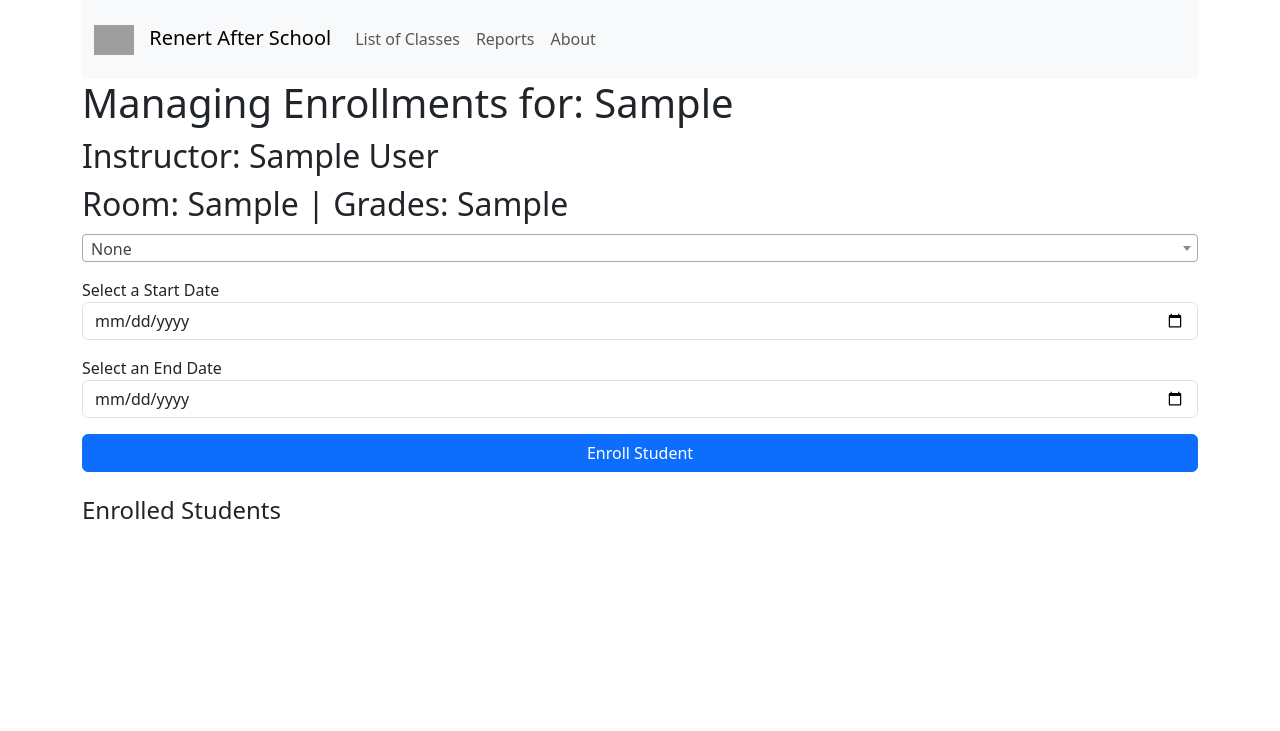
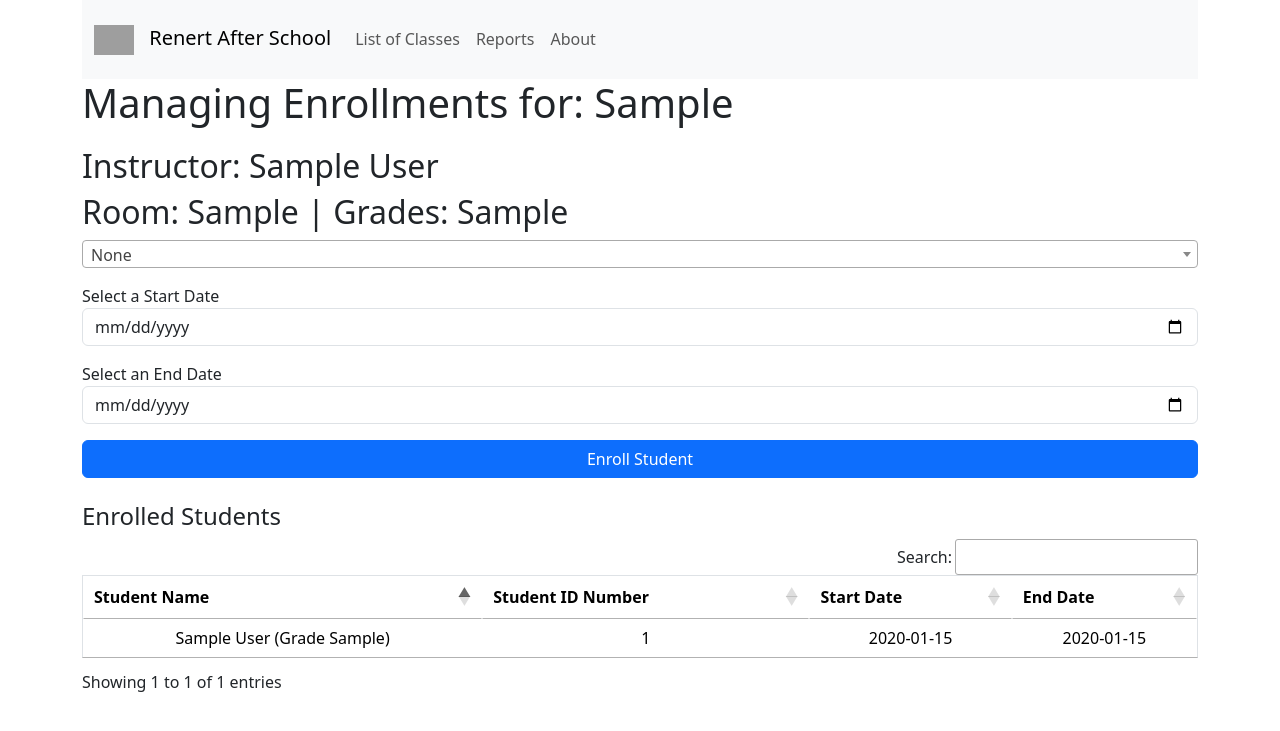
Before and after one commit to lekha-sandhu/renert-afterschool-public, a Flask app: template templates/enrollments.html in a window 1280 px wide. Shown: the part 25-756 px from the top of the page. Run offline with Flask 3, Linux system fonts and the light colour scheme; tables that the repository leaves empty hold one stand-in row (values such as "Sample post"); the template is opened without the code that fills it: values that come from a table or form of the project are taken from there, most other values are stand-ins (such as "Sample title", 1, 10 or a date in 2020); parts of the project's set-up code (start-up, migrations or seed data) failed here and were passed over; some libraries are stand-ins or nearby versions; grey boxes are pictures that could not be loaded.

Commit message:
added an enrollment page that allows you to add students to a certain class and shows you the students that are enrolled.

```diff
--- a/templates/enrollments.html
+++ b/templates/enrollments.html
@@ -9,23 +9,24 @@
 
         <style>
             table {
-                width: 100%;
-                margin-top: 10px;
+                border: 1px solid green;
                 border-collapse: collapse;
+                margin-top: 20px;
             }
             th, td {
-                border: 1px solid #ddd;
-                padding: 8px;
+                border: 1px solid white;
+                padding: 10px;
                 text-align: center;
             }
             th {
-                background-color: #f2f2f2;
+                background-color: white;
             }
-            h1, h2 {
-                margin-bottom: 10px;
+            h1 {
+                margin-bottom: 20px;
             }
-            form {
-                margin-bottom: 20px;
+            a {
+                text-decoration: none;
+                color: white;
             }
         </style>
 {% endblock %}
@@ -64,12 +65,25 @@
         </form>
 
         <h4 class="mt-4">Enrolled Students</h4>
-        <table id="enrolled_table">
+        <table id="my_table" class="table table-bordered">
             <thead>
+                <tr>
+                    <th scope="col">Student Name</th>
+                    <th scope="col">Student ID Number</th>
+                    <th scope="col">Start Date</th>
+                    <th scope="col">End Date</th>
+                </tr>
+            </thead>
+                {% for afterschool_enrollment in enrollments %}
+                <tr>
+                    <td>{{afterschool_enrollment.student}}</td>
+                    <td>{{afterschool_enrollment.student_id}}</td>
+                    <td>{{afterschool_enrollment.start_date}}</td>
+                    <td>{{afterschool_enrollment.end_date}}</td>
+                </tr>
+                {% endfor %}
+            <tbody>
 
-            </thead>
-
-            <tbody>
 
             </tbody>
         </table>
@@ -78,6 +92,10 @@
             $(function() {
                 $("#student_list").select2();
             });
+
+            $(document).ready( function () {
+                $('#my_table').DataTable({ "paging": false});
+            } );
         </script>
     </body>
 {% endblock %}
--- a/templates/list-classes.html
+++ b/templates/list-classes.html
@@ -44,7 +44,7 @@
                     <th>Sign-in/Sign-Out</th>
                     <th>Enrollment</th>
                 </tr>
-            </thead>
+            </thead
             <tbody>
 
             {% for c in all_classes|sort(attribute='weekdays', reverse=false) %}
```
Also changed, not shown: views/index.py (+7 -11 lines).
